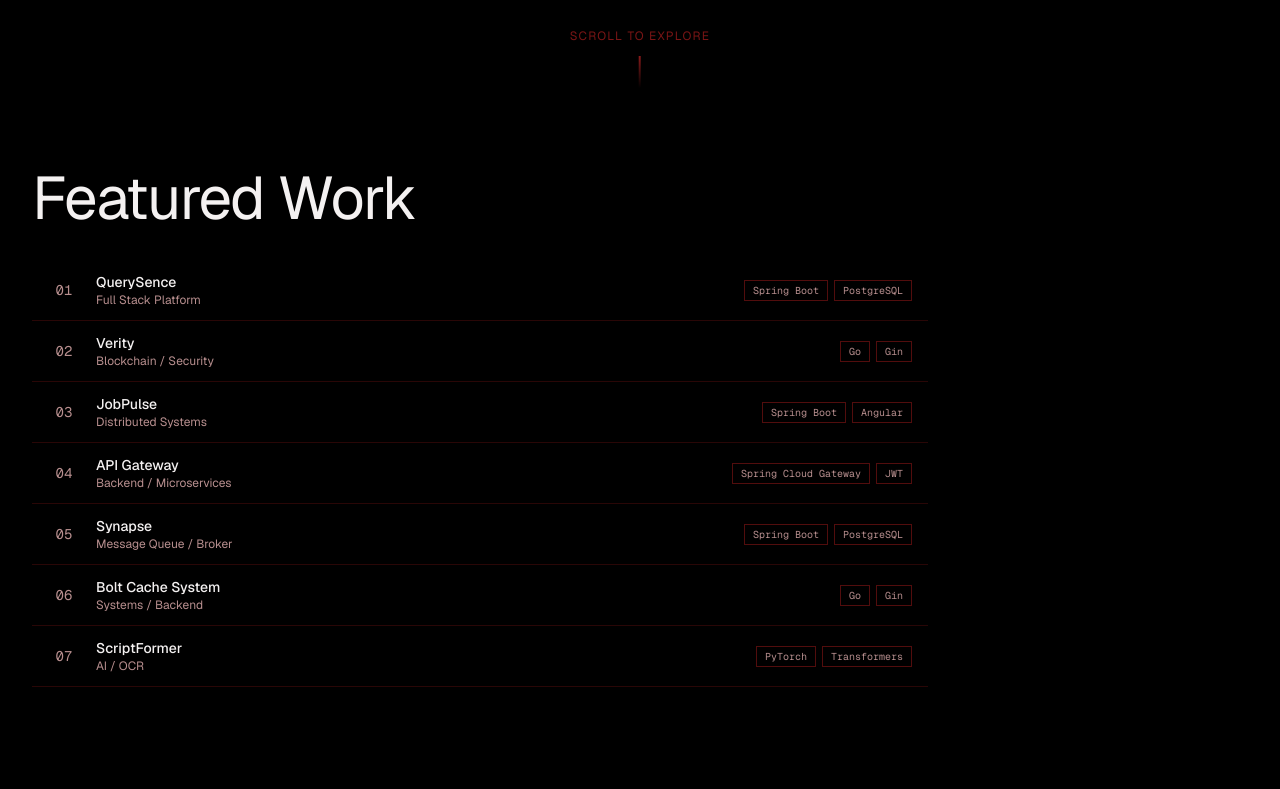
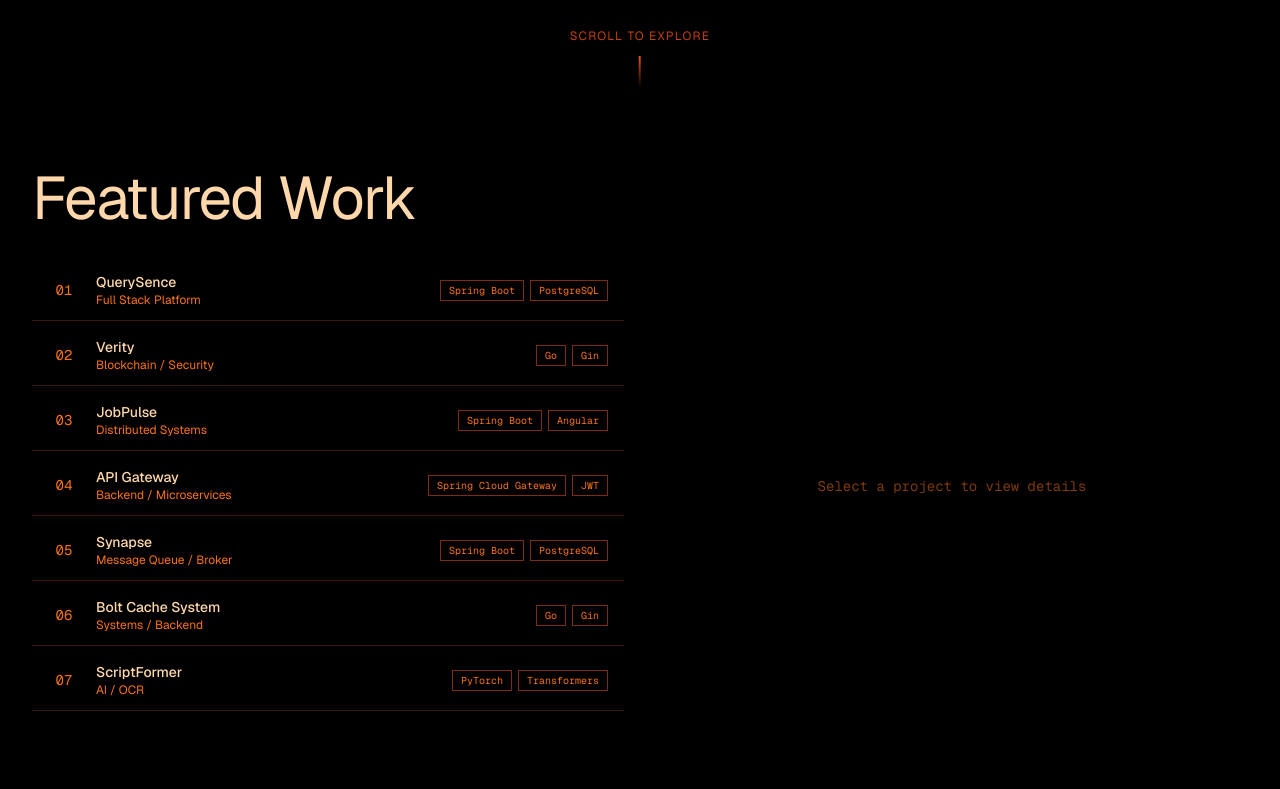
Before and after one commit to tahri-md/tahri-md.github.io, a Next.js app: page / in a window 1280 px wide. Shown: the part 680-1469 px from the top of the page. Built offline with nearby package versions, Linux system fonts and the light colour scheme.

Commit message:
Style: Update theme to warm sunset orange/amber/yellow palette with reduced opacity glows

```diff
--- a/app/globals.css
+++ b/app/globals.css
@@ -21,9 +21,45 @@ html {
 }
 
 body {
-  @apply min-h-full overflow-x-hidden bg-black text-red-900 dark:text-red-100;
+  @apply min-h-full overflow-x-hidden bg-black text-neutral-100;
   position: relative;
   isolation: isolate;
+}
+
+body::before {
+  content: "";
+  position: fixed;
+  inset: 0;
+  pointer-events: none;
+  z-index: -1;
+  background:
+    radial-gradient(circle at center, transparent 0%, rgba(0, 0, 0, 0.16) 58%, rgba(0, 0, 0, 0.58) 100%),
+    repeating-linear-gradient(
+      to right,
+      rgba(255, 255, 255, 0.03) 0,
+      rgba(255, 255, 255, 0.03) 1px,
+      transparent 1px,
+      transparent 3px
+    ),
+    repeating-linear-gradient(
+      to bottom,
+      rgba(255, 255, 255, 0.02) 0,
+      rgba(255, 255, 255, 0.02) 1px,
+      transparent 1px,
+      transparent 4px
+    );
+  mix-blend-mode: soft-light;
+  opacity: 0.35;
+}
+
+body::after {
+  content: "";
+  position: fixed;
+  inset: 0;
+  pointer-events: none;
+  z-index: -1;
+  background: linear-gradient(to bottom, rgba(255, 255, 255, 0.05), transparent 18%, transparent 82%, rgba(0, 0, 0, 0.45));
+  opacity: 0.8;
 }
 
 @keyframes red-drift {
@@ -71,14 +107,7 @@ body {
 
 .grid-bg {
   @apply pointer-events-none fixed inset-0 -z-10 opacity-8;
-  background-image: linear-gradient(to right, #dc26261a 1px, transparent 1px),
-    linear-gradient(to bottom, #dc26261a 1px, transparent 1px);
+  background-image: linear-gradient(to right, #ffffff12 1px, transparent 1px),
+    linear-gradient(to bottom, #ffffff12 1px, transparent 1px);
   background-size: 50px 50px;
 }
-
-@media (prefers-color-scheme: dark) {
-  .grid-bg {
-    background-image: linear-gradient(to right, #fecaca1f 1px, transparent 1px),
-      linear-gradient(to bottom, #fecaca1f 1px, transparent 1px);
-  }
-}
--- a/app/layout.tsx
+++ b/app/layout.tsx
@@ -28,7 +28,7 @@ export default function RootLayout({
       className={`${geistSans.variable} ${geistMono.variable} h-full antialiased scroll-smooth`}
       suppressHydrationWarning
     >
-      <body className="min-h-full flex flex-col bg-black text-red-900 dark:text-red-100">
+      <body className="min-h-full flex flex-col bg-[var(--background)] text-[var(--foreground)]">
         <div className="relative z-10">
           {children}
         </div>
--- a/components/Discography.tsx
+++ b/components/Discography.tsx
@@ -239,8 +239,8 @@ function AllProjectsPanel({ projects, isOpen, onClose, type }: { projects: Proje
                                     <div className="absolute inset-0 bg-linear-to-t from-black/80 to-transparent opacity-0 group-hover:opacity-100 transition-opacity duration-300" />
 
                                     <div className="absolute top-4 right-4 z-10">
-                                        <div className="w-12 h-12 rounded-full bg-red-600 group-hover:bg-red-500 transition-all duration-300 flex items-center justify-center shadow-lg transform group-hover:scale-110">
-                                            <Play className="w-6 h-6 text-black fill-black" />
+                                        <div className="w-12 h-12 ">
+                                            <Play className="w-6 h-6 text-white/80 fill-black" />
                                         </div>
                                     </div>
 
--- a/components/SkillsSection.tsx
+++ b/components/SkillsSection.tsx
@@ -111,7 +111,7 @@ export default function SkillsSection({
         className={cn(
           "absolute inset-0 rounded-full blur-lg opacity-0 transition-opacity duration-500 pointer-events-none",
           "bg-linear-to-b from-orange-400 via-orange-500 to-orange-700 dark:from-orange-500 dark:via-orange-600 dark:to-orange-800",
-          isOpen && "opacity-30"
+          isOpen && "opacity-10"
         )}
       />
     </div>
--- a/components/WorkSection.tsx
+++ b/components/WorkSection.tsx
@@ -1,6 +1,8 @@
-import { Play } from "lucide-react";
-import { useState } from "react";
-import { cn } from "@/utils/utils";
+import { Play, PlayIcon } from "lucide-react"
+import { useEffect, useRef, useState } from "react"
+import gsap from "gsap"
+
+import { cn } from "@/utils/utils"
 
 interface Project {
     title: string
@@ -78,27 +80,89 @@ const PROJECTS: Project[] = [
     {
         title: "Pinlio",
         type: "Incoming",
-        description:
-            "Coming soon...",
+        description: "Coming soon...",
         tech: ["???"],
         link: "#",
         span: "col-span-1",
     },
 ]
 
-function ProjectRow({ project, index }: { project: Project; index: number }) {
-    const [isHovered, setIsHovered] = useState(false)
+function ProjectShow({ project }: { project?: Project }) {
+
+
+    if (!project) {
+        return (
+            <div className="flex h-full min-h-112 items-center justify-center  border-red-800/50 bg-black/40 p-6">
+                <p className="text-sm font-mono text-red-400/50">
+                    Select a project to view details
+                </p>
+            </div>
+        )
+    }
 
     return (
+        <div
+            className="project-card group overflow-hidden border rounded animate-pulse border-red-800/50 bg-black/40 p-6 shadow-[0_0_40px_rgba(0,0,0,0.35)]"
+        >
+
+
+                <div className="flex items-center justify-between gap-4">
+                    <p className="text-lg font-mono text-red-300">
+                        {project.title}
+                    </p>
+
                     <a
                         href={project.link}
                         target="_blank"
                         rel="noopener noreferrer"
-            className="group"
+                        className="rounded-full border border-red-800/60 p-2 text-red-400 transition-colors duration-300 hover:border-red-500/70 hover:text-red-300"
+                        aria-label={`Open ${project.title}`}
                     >
+                        <PlayIcon className="h-4 w-4" />
+                    </a>
+                </div>
+
+                <div className="overflow-hidden transition-all duration-500 ease-out max-h-0 opacity-0 translate-y-2 group-hover:max-h-80 group-hover:opacity-100 group-hover:translate-y-0">
+                    <div className="space-y-3 pt-1">
+                        <p className="text-sm text-red-400">
+                            {project.type}
+                        </p>
+
+                        <p className="text-xs leading-relaxed text-red-300">
+                            {project.description}
+                        </p>
+
+                        <div className="flex flex-wrap gap-2">
+                            {project.tech.map((tech) => (
+                                <span
+                                    key={tech}
+                                    className="whitespace-nowrap border border-red-800 bg-black px-2 py-0.5 font-mono text-[10px] text-red-400"
+                                >
+                                    {tech}
+                                </span>
+                            ))}
+                        </div>
+                    </div>
+                </div>
+            </div>
+    )
+}
+
+function ProjectRow({
+    project,
+    index,
+    chooseProject,
+}: {
+    project: Project
+    index: number
+    chooseProject: (project: Project) => void
+}) {
+    const [isHovered, setIsHovered] = useState(false)
+
+    return (
         <div
             className={cn(
-                    "flex items-center gap-4 px-4 py-3 transition-all duration-200",
+                "group flex items-center gap-4 px-4 py-3 transition-all duration-200",
                 "border-b border-red-800/50 hover:border-red-600/50",
                 "hover:bg-red-500/10"
             )}
@@ -107,7 +171,10 @@ function ProjectRow({ project, index }: { project: Project; index: number }) {
         >
             <div className="w-8 flex justify-center shrink-0">
                 {isHovered ? (
-                        <button className="text-red-400 hover:text-red-300">
+                    <button
+                        onClick={() => chooseProject(project)}
+                        className="text-red-400 hover:text-red-300"
+                    >
                         <Play className="w-5 h-5 fill-current" />
                     </button>
                 ) : (
@@ -121,6 +188,7 @@ function ProjectRow({ project, index }: { project: Project; index: number }) {
                 <h3 className="text-sm font-medium text-red-100 truncate group-hover:text-red-300 transition-colors">
                     {project.title}
                 </h3>
+
                 <p className="text-xs text-red-400 truncate">
                     {project.type}
                 </p>
@@ -137,26 +205,43 @@ function ProjectRow({ project, index }: { project: Project; index: number }) {
                 ))}
             </div>
         </div>
-        </a>
     )
 }
 
 export default function WorkSection() {
-    const featuredProjects = PROJECTS.filter(p => p.type !== "Incoming")
+    const featuredProjects = PROJECTS.filter(
+        (project) => project.type !== "Incoming"
+    )
+
+    const [selectedProject, setSelectedProject] = useState<
+        Project | undefined
+    >()
 
     return (
-        <div id="work-section" className="relative flex flex-col w-full px-4 sm:px-6 lg:px-8 py-12 bg-linear-to-br from-black via-black to-black">
-            <div className="max-w-4xl w-full">
+        <section
+            id="work-section"
+            className="relative w-full px-4 sm:px-6 lg:px-8 py-12 bg-linear-to-br from-black via-black to-black"
+        >
             <h2 className="text-4xl sm:text-5xl md:text-6xl font-(--font-bebas) tracking-tight text-red-100 mb-8">
                 Featured Work
             </h2>
 
-                <div className="space-y-1">
+            <div className="flex flex-col lg:flex-row gap-8 w-full">
+                <div className="w-full lg:w-1/2 space-y-1">
                     {featuredProjects.map((project, index) => (
-                        <ProjectRow key={project.title} project={project} index={index} />
+                        <ProjectRow
+                            key={project.title}
+                            project={project}
+                            index={index}
+                            chooseProject={setSelectedProject}
+                        />
                     ))}
                 </div>
+
+                <div className="w-full lg:w-1/2">
+                    <ProjectShow project={selectedProject} />
                 </div>
             </div>
+        </section>
     )
 }
--- a/components/principles-section.tsx
+++ b/components/principles-section.tsx
@@ -166,12 +166,12 @@ export function PrinciplesSection() {
       id={SECTION_ID}
       className="relative py-16 sm:py-20 md:py-24 lg:py-32 px-4 sm:px-6 md:px-12 lg:px-20 xl:px-28 overflow-hidden"
     >
-      {/* Floating red orbs */}
+      {/* Floating orange orbs */}
       {[
-        { size: 140, opacity: 0.08, top: "15%", left: "8%" },
-        { size: 100, opacity: 0.06, top: "50%", left: "90%" },
-        { size: 120, opacity: 0.09, top: "75%", left: "10%" },
-        { size: 95, opacity: 0.07, top: "25%", left: "80%" },
+        { size: 140, opacity: 0.018, top: "15%", left: "8%" },
+        { size: 100, opacity: 0.012, top: "50%", left: "90%" },
+        { size: 120, opacity: 0.022, top: "75%", left: "10%" },
+        { size: 95, opacity: 0.016, top: "25%", left: "80%" },
       ].map((orb, i) => (
         <div
           key={i}
--- a/tailwind.config.ts
+++ b/tailwind.config.ts
@@ -10,21 +10,21 @@ export default {
       colors: {
         background: 'var(--background)',
         foreground: 'var(--foreground)',
-        accent: '#f97316',
+        accent: '#ff9500',
         primary: '#3f2213',
         secondary: '#61361c',
         red: {
-          50: '#faf8f8',
-          100: '#f4f1f1',
-          200: '#e6dede',
-          300: '#d4c7c7',
-          400: '#b88f8f',
-          500: '#8b1a1a',
-          600: '#7a1515',
-          700: '#661111',
-          800: '#520d0d',
-          900: '#3d0909',
-          950: '#2a0505',
+          50: '#fef9f3',
+          100: '#fed7aa',
+          200: '#fdba74',
+          300: '#fb923c',
+          400: '#f97316',
+          500: '#ea580c',
+          600: '#c2410c',
+          700: '#9a3412',
+          800: '#7c2d12',
+          900: '#5a2410',
+          950: '#3d1f0c',
         },
       },
       fontFamily: {
```
Also changed, not shown: components/HeroSection.tsx (+4 -4 lines). Lines whose indentation alone changed are shown as unchanged.
